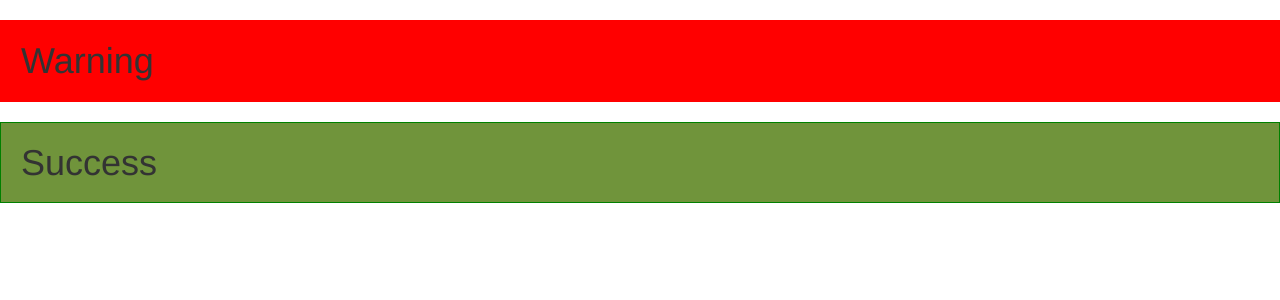
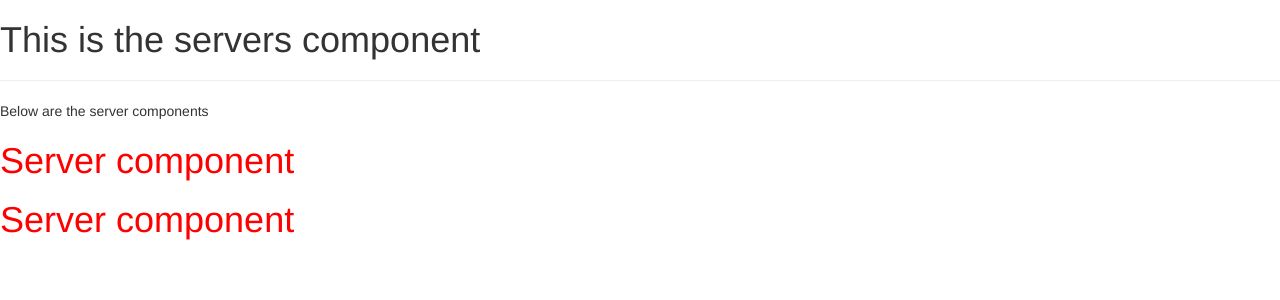
Before and after one commit to AkhilRao52/Angular, an Angular app: page / in a window 1280 px wide. Shown: the top 300 px of the page. Built offline with nearby package versions, Linux system fonts and the light colour scheme.

Commit message:
nesting components

```diff
--- a/src/app/app.component.html
+++ b/src/app/app.component.html
@@ -1,2 +1 @@
-<app-warning-alert></app-warning-alert>
-<app-success-alert></app-success-alert>
+<app-servers></app-servers>
--- a/src/app/app.module.ts
+++ b/src/app/app.module.ts
@@ -4,15 +4,13 @@ import { FormsModule } from '@angular/forms';
 import { AppComponent } from './app.component';
 import { from } from 'rxjs';
 import { ServerComponent } from './server/server.component';
-import { WarningAlertComponent } from './warning-alert/warning-alert.component';
-import { SuccessAlertComponent } from './success-alert/success-alert.component';
+import { ServersComponent } from './servers/servers.component';
 
 @NgModule({
   declarations: [
     AppComponent,
     ServerComponent,
-    WarningAlertComponent,
-    SuccessAlertComponent
+    ServersComponent
   ],
   imports: [
     BrowserModule,
--- a/src/app/server/server.component.html
+++ b/src/app/server/server.component.html
@@ -1 +1 @@
-<h1> My first angular component </h1>
+<h1> Server component </h1>
--- /dev/null
+++ b/src/app/servers/servers.component.html
@@ -0,0 +1,5 @@
+<h1> This is the servers component </h1>
+<hr>
+<p> Below are the server components</p>
+<app-server></app-server>
+<app-server></app-server>
--- a/src/app/success-alert/success-alert.component.css
+++ /dev/null
@@ -1,5 +0,0 @@
-h1 {
-  padding: 20px;
-  background-color: rgb(112, 148, 59);
-  border: 1px solid green
-}
--- a/src/app/success-alert/success-alert.component.html
+++ /dev/null
@@ -1 +0,0 @@
-<h1> Success </h1>
--- a/src/app/warning-alert/warning-alert.component.css
+++ /dev/null
@@ -1,5 +0,0 @@
-h1 {
-  padding: 20px;
-  background-color: red;
-  border: 1px solid red
-}
--- a/src/app/warning-alert/warning-alert.component.html
+++ /dev/null
@@ -1 +0,0 @@
-<h1> Warning </h1>
```
Also changed, not shown: src/app/servers/servers.component.ts (added, +10 -0 lines), src/app/success-alert/success-alert.component.ts (deleted, +0 -11 lines), src/app/warning-alert/warning-alert.component.ts (deleted, +0 -12 lines), src/app/servers/servers.component.css (added).
